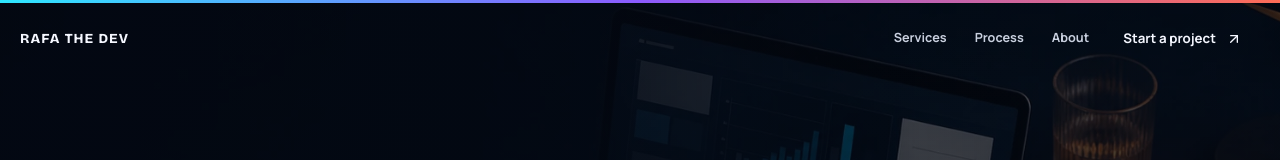
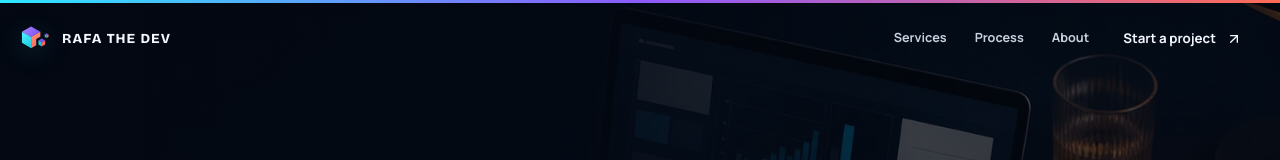
Before and after one commit to webdevRafa/rafa-the-dev, a React (Vite) app: page / in a window 1280 px wide. Shown: the top 160 px of the page. Built offline with nearby package versions, Linux system fonts and the light colour scheme.

Commit message:
Upgrade cube emblem and favicon

```diff
--- a/index.html
+++ b/index.html
@@ -3,6 +3,7 @@
   <head>
     <meta charset="UTF-8" />
     <meta name="viewport" content="width=device-width, initial-scale=1.0" />
+    <link rel="icon" type="image/svg+xml" href="/favicon.svg" />
     <meta name="theme-color" content="#0b0d0c" />
     <meta
       name="description"
--- a/src/App.css
+++ b/src/App.css
@@ -119,6 +119,30 @@
   gap: 11px;
   color: inherit;
   text-decoration: none;
+}
+
+.brand-emblem {
+  width: 31px;
+  height: 31px;
+  flex: 0 0 auto;
+  overflow: visible;
+  filter: drop-shadow(0 5px 12px rgba(46, 231, 255, 0.17));
+}
+
+.brand-emblem__fragment {
+  transform-box: fill-box;
+  transform-origin: center;
+  transition: transform 280ms cubic-bezier(0.22, 1, 0.36, 1);
+}
+
+.header-brand:hover .brand-emblem__fragment--primary,
+.header-brand:focus-visible .brand-emblem__fragment--primary {
+  transform: translate(1.2px, -0.8px);
+}
+
+.header-brand:hover .brand-emblem__fragment--secondary,
+.header-brand:focus-visible .brand-emblem__fragment--secondary {
+  transform: translate(2px, -1.5px);
 }
 
 .brand-copy { display: grid; gap: 2px; }
@@ -756,6 +780,7 @@ select:focus-visible { outline: 3px solid color-mix(in srgb, var(--rt-cyan) 55%,
 @media (max-width: 640px) {
   .page-frame { width: calc(100% - 28px); }
   .site-header { min-height: 64px; padding: 8px 14px; border-radius: 0; }
+  .brand-emblem { width: 27px; height: 27px; }
   .brand-copy strong { font-size: 0.75rem; }
   .brand-copy small { font-size: 0.5rem; }
   .instagram-link { display: none; }
@@ -839,5 +864,8 @@ select:focus-visible { outline: 3px solid color-mix(in srgb, var(--rt-cyan) 55%,
 
 @media (prefers-reduced-motion: reduce) {
   *, *::before, *::after { scroll-behavior: auto !important; animation-duration: 0.01ms !important; animation-iteration-count: 1 !important; transition-duration: 0.01ms !important; }
+  .brand-emblem__fragment { transition: none; }
+  .header-brand:hover .brand-emblem__fragment,
+  .header-brand:focus-visible .brand-emblem__fragment { transform: none; }
   .ambient-atmosphere { display: none; }
 }
--- /dev/null
+++ b/src/BrandEmblem.tsx
@@ -0,0 +1,47 @@
+function BrandEmblem() {
+  return (
+    <svg
+      className="brand-emblem"
+      viewBox="0 0 64 64"
+      aria-hidden="true"
+      focusable="false"
+    >
+      <defs>
+        <linearGradient id="rtd-emblem-top" x1="8" y1="8" x2="39" y2="29" gradientUnits="userSpaceOnUse">
+          <stop stopColor="#aa80ff" />
+          <stop offset="1" stopColor="#7752f6" />
+        </linearGradient>
+        <linearGradient id="rtd-emblem-left" x1="5" y1="19" x2="25" y2="51" gradientUnits="userSpaceOnUse">
+          <stop stopColor="#54efff" />
+          <stop offset="1" stopColor="#18c7df" />
+        </linearGradient>
+        <linearGradient id="rtd-emblem-right" x1="29" y1="24" x2="50" y2="49" gradientUnits="userSpaceOnUse">
+          <stop stopColor="#ff8b73" />
+          <stop offset="1" stopColor="#ff5d54" />
+        </linearGradient>
+      </defs>
+
+      <g shapeRendering="geometricPrecision">
+        <path d="M4 18 23 7l19 11-19 11L4 18Z" fill="url(#rtd-emblem-top)" />
+        <path d="m4 18 19 11v23L4 41V18Z" fill="url(#rtd-emblem-left)" />
+        <path d="m23 29 19-11v10.2l-8.5 4.9v12.8L23 52V29Z" fill="url(#rtd-emblem-right)" />
+
+        <g className="brand-emblem__fragment brand-emblem__fragment--primary">
+          <path d="m38 36 7-4 7 4-7 4-7-4Z" fill="url(#rtd-emblem-top)" />
+          <path d="m38 36 7 4v8.4l-7-4V36Z" fill="url(#rtd-emblem-left)" />
+          <path d="m45 40 7-4v8.4l-7 4V40Z" fill="url(#rtd-emblem-right)" />
+        </g>
+
+        <g className="brand-emblem__fragment brand-emblem__fragment--secondary">
+          <path d="m51 23.5 4-2.3 4 2.3-4 2.3-4-2.3Z" fill="url(#rtd-emblem-top)" />
+          <path d="m51 23.5 4 2.3v5l-4-2.3v-5Z" fill="url(#rtd-emblem-left)" />
+          <path d="m55 25.8 4-2.3v5l-4 2.3v-5Z" fill="url(#rtd-emblem-right)" />
+        </g>
+
+        <path d="M4 18 23 29l19-11M23 29v23" fill="none" stroke="#fff" strokeOpacity=".16" strokeWidth=".8" />
+      </g>
+    </svg>
+  )
+}
+
+export default BrandEmblem
--- a/src/SiteHeader.tsx
+++ b/src/SiteHeader.tsx
@@ -3,6 +3,7 @@ import { AnimatePresence, motion, useReducedMotion } from 'framer-motion'
 import { ArrowUpRight, Menu, X } from 'lucide-react'
 import { FaInstagram } from 'react-icons/fa6'
 import { Link } from 'react-router-dom'
+import BrandEmblem from './BrandEmblem.tsx'
 
 const revealEase = [0.22, 1, 0.36, 1] as const
 
@@ -96,6 +97,7 @@ function SiteHeader() {
       onFocusCapture={() => setHeaderVisible(true)}
     >
       <Link className="brand header-brand" to="/#top" aria-label="Rafa the Dev home">
+        <BrandEmblem />
         <span className="brand-copy">
           <strong>RAFA THE DEV</strong>
         </span>
```
Also changed, not shown: public/favicon.svg.
